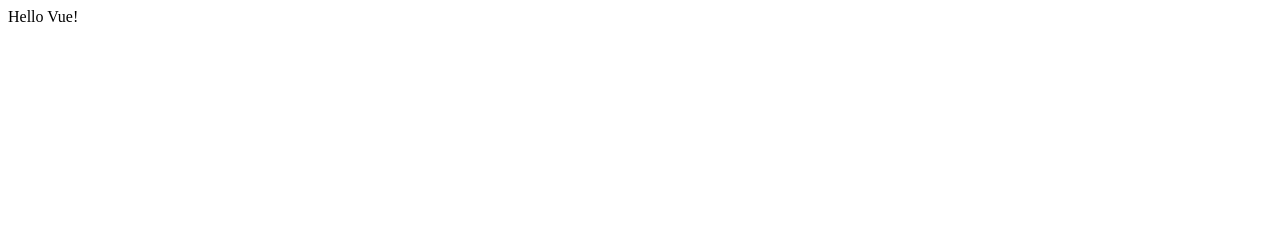
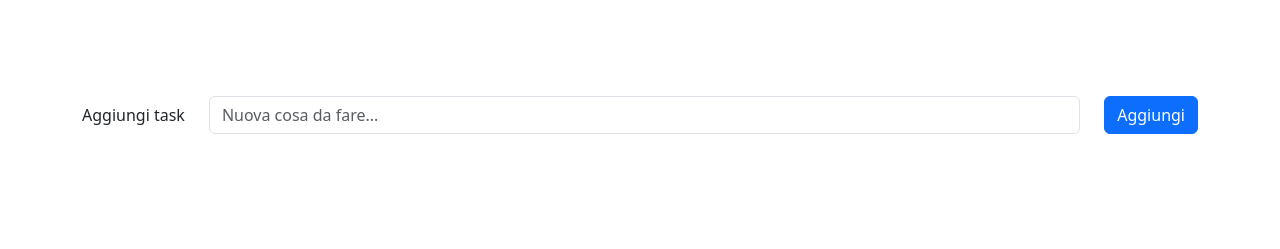
Before and after one commit to mirkodeglinnocenti/vue-todolist, a plain HTML site: page index.html in a window 1280 px wide. Drawn offline with nearby package versions, Linux system fonts and the light colour scheme.

Commit message:
FEAT input for adding task and tasks visible added

```diff
--- a/index.html
+++ b/index.html
@@ -6,12 +6,50 @@
     <meta name="viewport" content="width=device-width, initial-scale=1.0">
     <title>Vue To Do List</title>
     <script src="https://unpkg.com/vue@3/dist/vue.global.js"></script>
-
+    <link href="https://cdn.jsdelivr.net/npm/bootstrap@5.3.0-alpha1/dist/css/bootstrap.min.css" rel="stylesheet" integrity="sha384-GLhlTQ8iRABdZLl6O3oVMWSktQOp6b7In1Zl3/Jr59b6EGGoI1aFkw7cmDA6j6gD" crossorigin="anonymous">
 </head>
 <body>
 
     <div id="app">
-        {{ message }}
+
+        <main>
+            <section class="py-5">
+
+                <div class="container py-5">
+
+                    <div class="header">
+                        <div class="mb-3 row">
+                            <label class="col-auto col-form-label">
+                                Aggiungi task
+                            </label>
+                            <div class="col">
+                                <input
+                                    type="text"
+                                    class="form-control"
+                                    id="task"
+                                    placeholder="Nuova cosa da fare..."
+                                    v-model="inputTask"
+                                />
+                            </div>
+                            <div class="col-auto">
+                                <button @click="addTask" class="btn btn-primary">Aggiungi</button>
+                            </div>
+                    </div>
+
+
+                    <div class="body">
+                        <ul class="list-group" v-for="toDoItem in toDoList">
+                            <li class="list-group-item">
+                            <label class="form-check-label" for="firstCheckbox"
+                            @click="taskEnd(toDoItem)"
+                            :class="toDoItem.done === true ? 'text-decoration-line-through' : '' ">
+                            {{toDoItem.text}}</label>
+                        </ul>
+                    </div>
+
+                </div>
+            </section>
+        </main>
 
     </div>
 
--- a/js/app.js
+++ b/js/app.js
@@ -1,10 +1,35 @@
+
+const toDoList = [
+
+]
+
 // Vue
 const { createApp } = Vue
 
   createApp({
     data() {
       return {
-        message: 'Hello Vue!'
+        toDoList,
+        inputTask: '',
       }
+    },
+    methods: {
+        addTask () {
+
+            // creo la task come oggetto
+            let task = {
+                text: this.inputTask,
+                done: false,
+            }
+            // pusho l'oggetto dentro l'array
+            toDoList.push(task);
+            // resetto il valore input della task
+            this.inputTask = '';
+
+        },
+        taskEnd (oggetto) {
+            oggetto.done = true;
+            // console.log(oggetto.done);
+        }
     }
   }).mount('#app')
```
Also changed, not shown: css/style.css (added).
